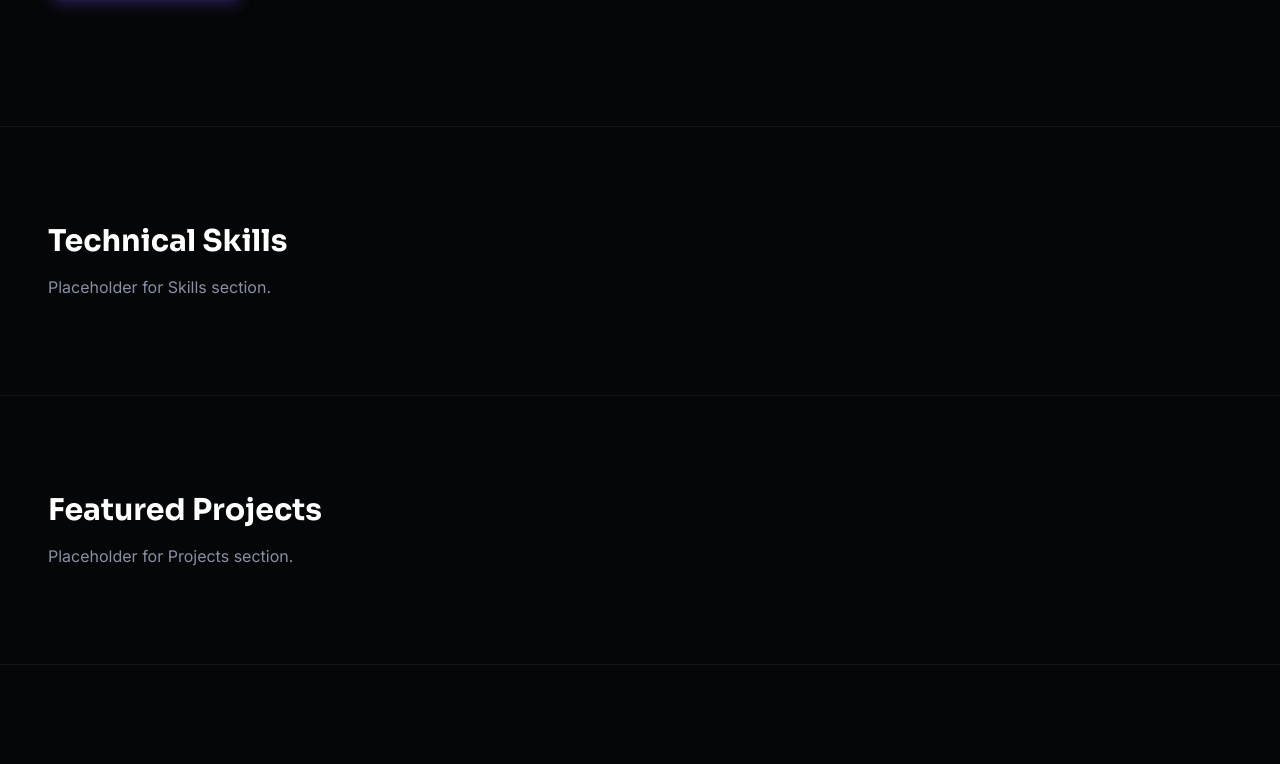
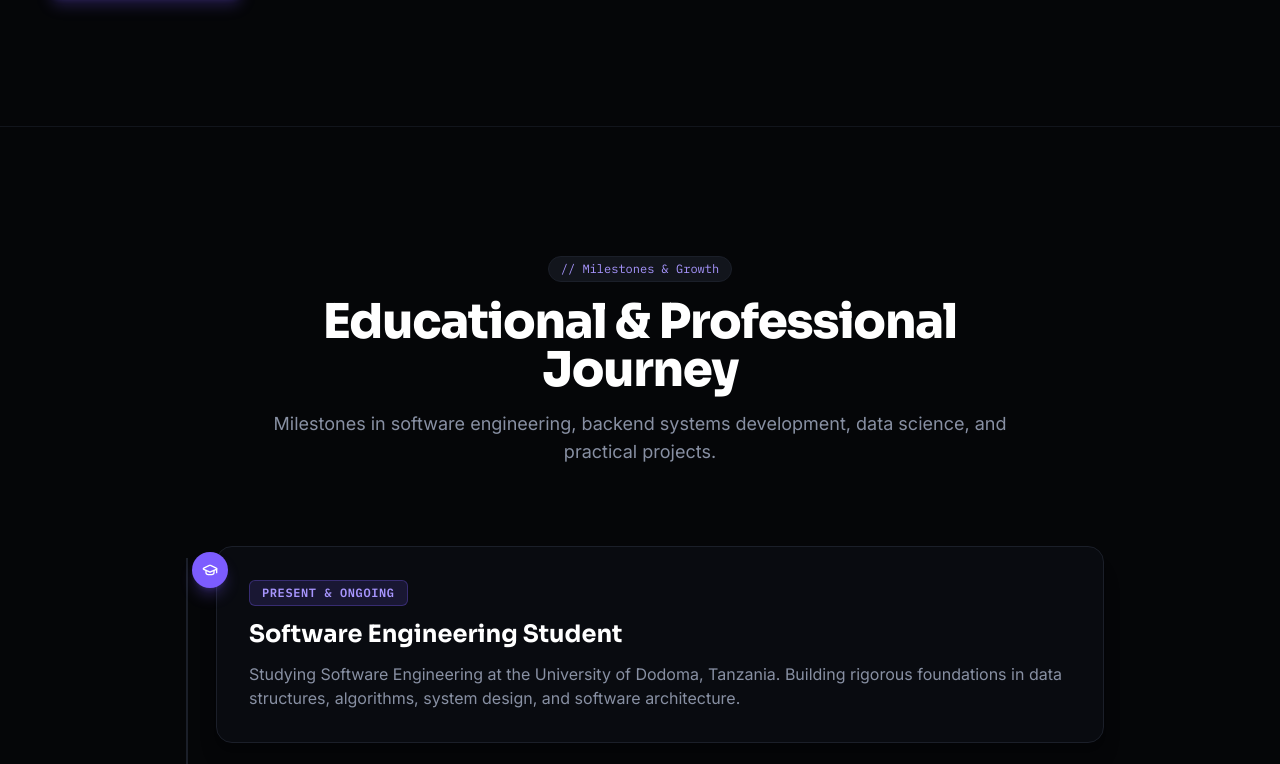
Before and after one commit to YusuphSalimu/Python-Portfolio-YusuphSalimu, a React (Vite) app in the folder yusuph-portfolio-v2/: page / in a window 1280 px wide. Shown: the part 1700-2464 px from the top of the page. Built offline with nearby package versions, Linux system fonts and the light colour scheme.

Commit message:
Sep 11, 2026, 11:21 AM

```diff
--- a/yusuph-portfolio-v2/src/App.jsx
+++ b/yusuph-portfolio-v2/src/App.jsx
@@ -2,6 +2,7 @@ import React from 'react'
 import Navbar from './components/Navbar'
 import Hero from './components/Hero'
 import About from './components/About'
+import Journey from './components/Journey'
 
 export default function App() {
   return (
@@ -10,6 +11,7 @@ export default function App() {
       <main>
         <Hero />
         <About />
+        <Journey />
         <section id="skills" className="py-24 px-6 md:px-12 max-w-7xl mx-auto border-t border-ink-800">
           <h2 className="text-3xl font-display font-bold text-white mb-4">Technical Skills</h2>
           <p className="text-mist-300">Placeholder for Skills section.</p>
```
